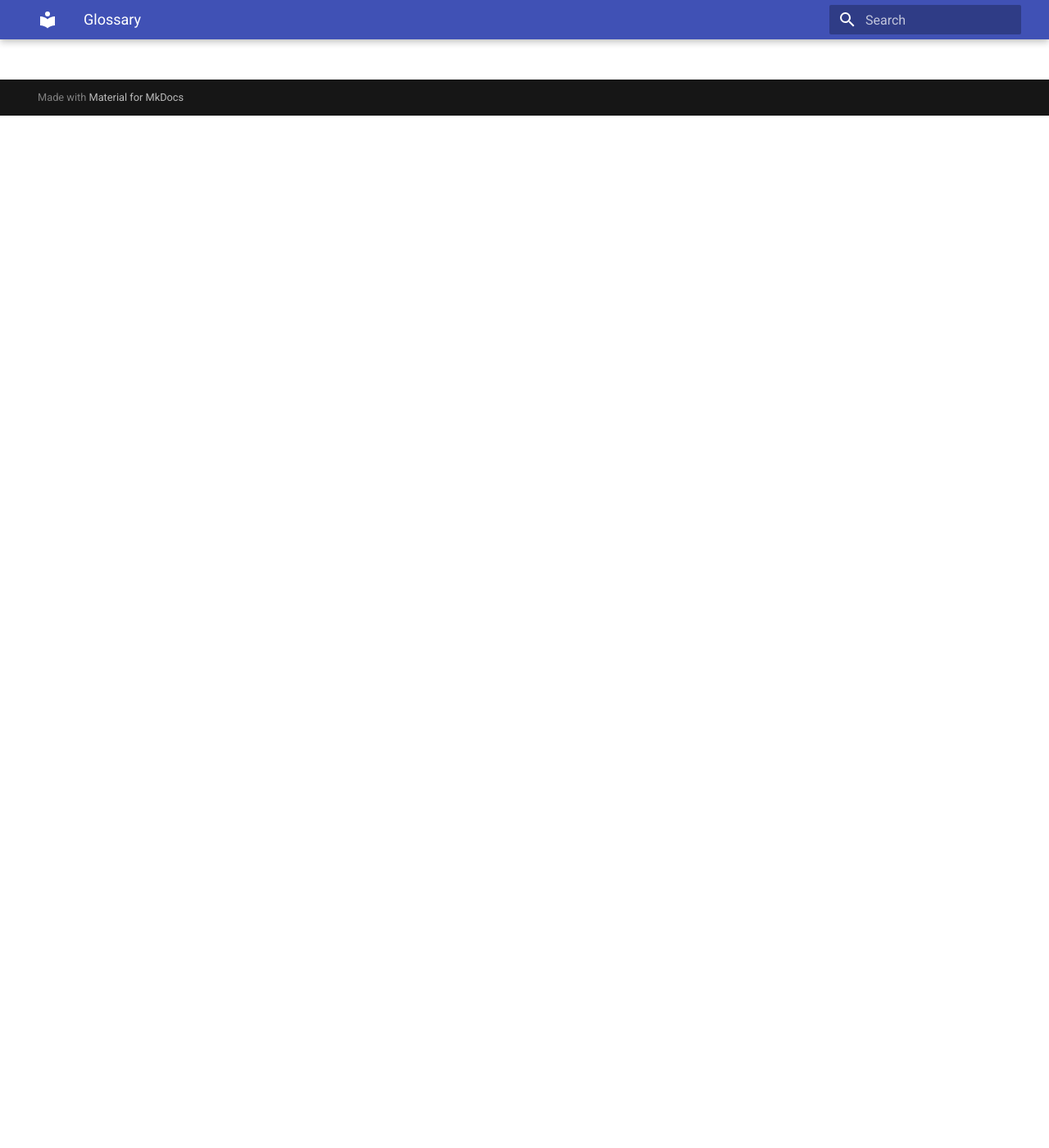
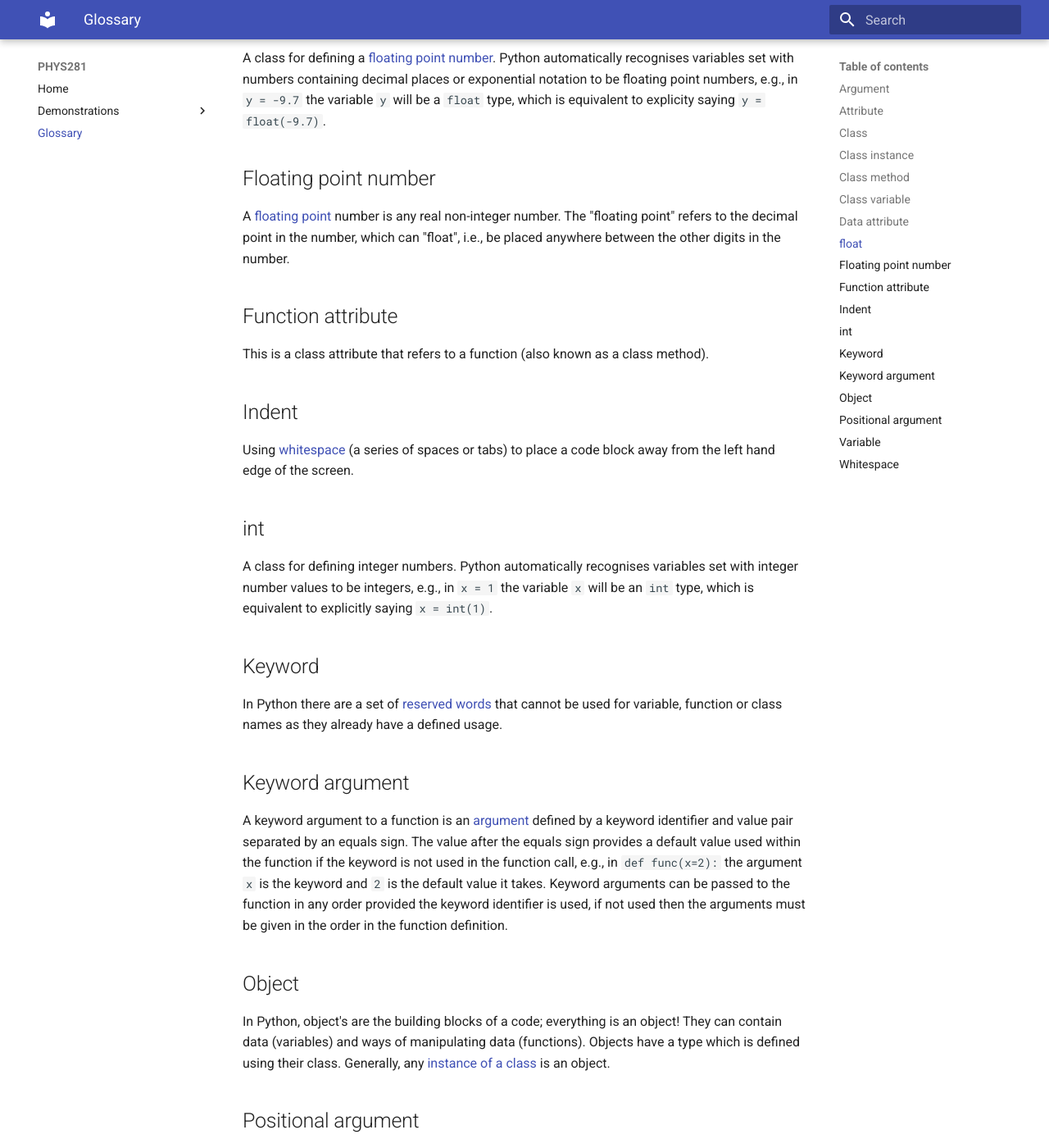
Before and after one commit to ndd21/PHYS281, an MkDocs documentation site: the page built from docs/glossary.md, in a window 1280 px wide and 1400 px high, scrolled down 1259 px. Shown: the whole window at 82% size. Built offline with MkDocs 1.6.1 and Material for MkDocs 9.7.7, drawn with Linux system fonts in a browser that asks for light colours; some of the changed text lies outside the part shown.

Commit message:
Some updates

```diff
--- a/docs/glossary.md
+++ b/docs/glossary.md
@@ -6,3 +6,101 @@ descriptions in quotation marks are lifted directly from that page).
 
 An *argument* is a variable or value that is passed to a function, so that it can be used within the
 function.
+
+## Attribute
+
+An attribute is ["*A value associated with an object which is referenced by name using dotted
+expressions. For example, if an object `o` has an attribute `a` it would be referenced as
+`o.a`*"](https://docs.python.org/3/glossary.html#term-attribute). Attributes can be variables within
+a class ([data attributes](#data-attribute)) or methods.
+
+## Class
+
+A class is ["*A template for creating user-defined objects. Class definitions normally contain
+method definitions which operate on instances of the
+class.*"](https://docs.python.org/3/glossary.html#term-class)
+
+## Class instance
+
+A instance of a class is an object created from a class, e.g., in `x = int(1)` the variable `x` is
+an instance of the [`int`](#int) class.
+
+## Class method
+
+A class method is [*"A function which is defined inside a class
+body."*](https://docs.python.org/3/glossary.html#term-method)
+
+## Class variable
+
+This is a ["*variable defined in a class and intended to be modified only at class level (i.e., not
+in an instance of the class).*"](https://docs.python.org/3/glossary.html#term-class-variable)
+
+## Data attribute
+
+This is a class attribute that refers to a data variable within the class.
+
+## float
+
+A class for defining a [floating point number](#floating-point-number). Python automatically
+recognises variables set with numbers containing decimal places or exponential notation to be
+floating point numbers, e.g., in `y = -9.7` the variable `y` will be a `float` type, which is
+equivalent to explicity saying `y = float(-9.7)`.
+
+## Floating point number
+
+A [floating point](https://en.wikipedia.org/wiki/Floating-point_arithmetic) number is any real
+non-integer number. The "floating point" refers to the decimal point in the number, which can
+"float", i.e., be placed anywhere between the other digits in the number.
+
+## Function attribute
+
+This is a class attribute that refers to a function (also known as a class method).
+
+## Indent
+
+Using [whitespace](#whitespace) (a series of spaces or tabs) to place a code block away from the
+left hand edge of the screen.
+
+## int
+
+A class for defining integer numbers. Python automatically recognises variables set with integer
+number values to be integers, e.g., in `x = 1` the variable `x` will be an `int` type, which is
+equivalent to explicitly saying `x = int(1)`.
+
+## Keyword
+
+In Python there are a set of [reserved
+words](https://www.w3schools.com/python/python_ref_keywords.asp) that cannot be used for variable,
+function or class names as they already have a defined usage.
+
+## Keyword argument
+
+A keyword argument to a function is an [argument](#argument) defined by a keyword identifier and
+value pair separated by an equals sign. The value after the equals sign provides a default value
+used within the function if the keyword is not used in the function call, e.g., in `def func(x=2):`
+the argument `x` is the keyword and `2` is the default value it takes. Keyword arguments can be
+passed to the function in any order provided the keyword identifier is used, if not used then the
+arguments must be given in the order in the function definition.
+
+## Object
+
+In Python, object's are the building blocks of a code; everything is an object! They can contain
+data (variables) and ways of manipulating data (functions). Objects have a type which is defined
+using their class. Generally, any [instance of a class](#class-instance) is an object.
+
+## Positional argument
+
+A positional argument to a function is an [argument](#argument) defined by a name without the equals
+sign, e.g., in `def func(a, b):` both `a` and `b` are positional arguments. When using the function
+the positional arguments must be passed in the order that they are given in the function definition.
+They must come before any [keyword arguments](#keyword-argument).
+
+## Variable
+
+A variable in Python is a named object (or named class instance), e.g., in `x = 2.9` a variable
+called `x` has been created that pointed to the `float` number object `2.9`.
+
+## Whitespace
+
+Spaces ++space++, tabs ++tab++ and carriage returns ++return++/new lines within a document or string
+and known as [whitespace](https://en.wikipedia.org/wiki/Whitespace_character).
--- a/mkdocs.yml
+++ b/mkdocs.yml
@@ -31,12 +31,14 @@ markdown_extensions:
   - pymdownx.highlight:
       use_pygments: True
   - pymdownx.superfences
+  - pymdownx.caret
   - pymdownx.details
   - pymdownx.keys
   - pymdownx.inlinehilite
   - pymdownx.snippets:
       check_paths: true
   - pymdownx.tabbed
+  - pymdownx.tilde
   - pymdownx.emoji:
       emoji_index: !!python/name:materialx.emoji.twemoji
       emoji_generator: !!python/name:materialx.emoji.to_svg
```
Also changed, not shown: docs/demo-classes.md (+25 -16 lines), docs/index.md (+7 -0 lines).
